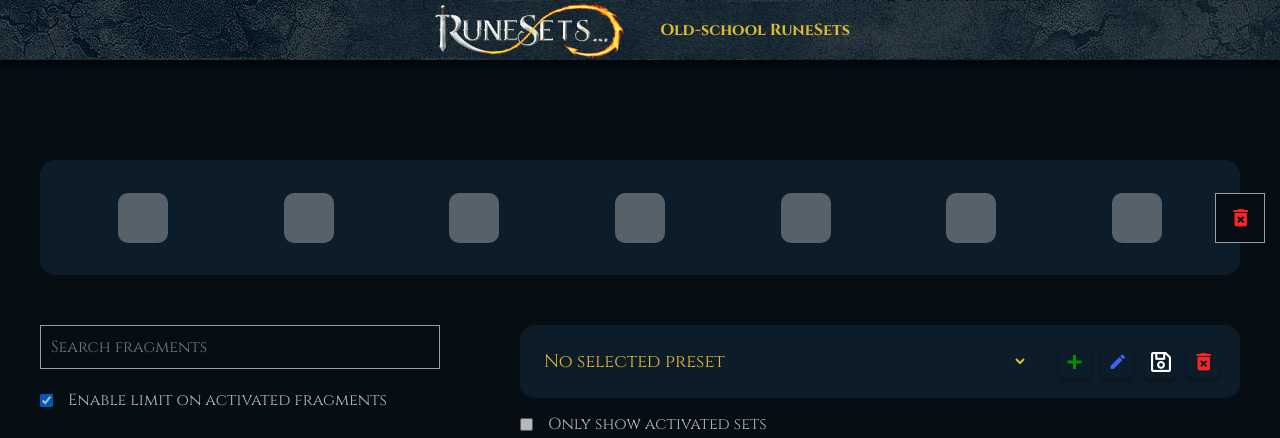
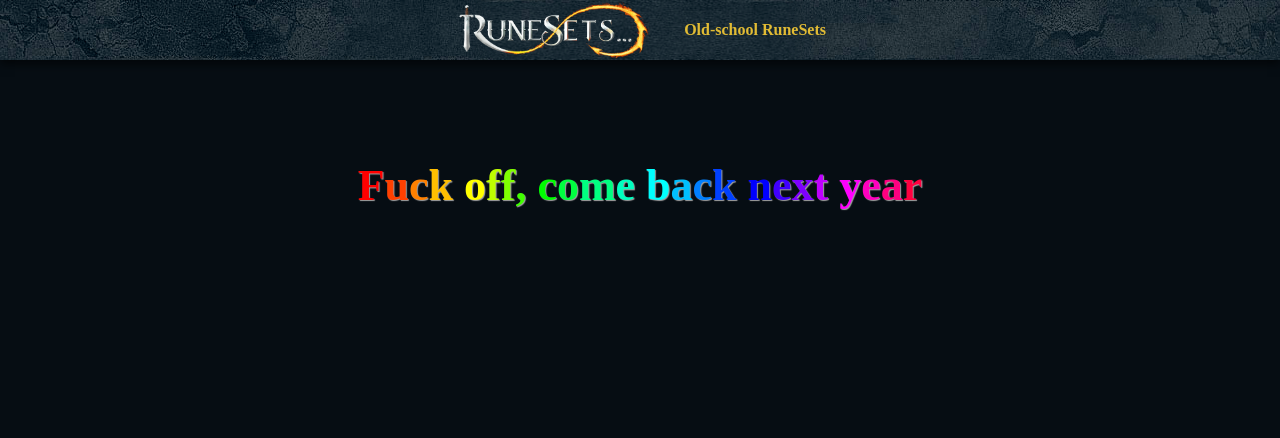
Before and after one commit to ThibaudLanglais/ShatteredRelicsHelper, a plain HTML site: page index.html in a window 1280 px wide. Shown: the top 438 px of the page. Drawn offline with nearby package versions, Linux system fonts and the light colour scheme.

Commit message:
Update index.html

```diff
--- a/index.html
+++ b/index.html
@@ -8,16 +8,18 @@
     <link rel="stylesheet" href="style.css" />
     <link rel="preconnect" href="https://fonts.googleapis.com" />
     <link rel="preconnect" href="https://fonts.gstatic.com" crossorigin />
-    <link
+    <!--<link
       href="https://fonts.googleapis.com/css2?family=Cinzel:wght@400;700&display=swap"
       rel="stylesheet"
     />
     <script defer src="https://unpkg.com/@popperjs/core@2"></script>
     <script defer src="https://unpkg.com/tippy.js@6"></script>
-    <script src="index.js" defer></script>
+    <script src="index.js" defer></script>-->
+    <link href="https://fonts.googleapis.com/css?family=Comic+Neue" rel="stylesheet">
+
   </head>
   <body>
-    <div class="popup-infos">
+    <!--<div class="popup-infos">
       <div class="inner">
         <div class="frag-info"></div>
         <div class="set-info">
@@ -36,7 +38,7 @@
         </div>
         <button class="close">Close</button>
       </div>
-    </div>
+    </div>-->
     <header>
       <div class="inner">
         <img src="new_logo.png" alt="Runesets logo" />
@@ -44,7 +46,7 @@
       </div>
     </header>
     <main>
-      <div class="state-container">
+     <!--<div class="state-container">
         <div class="set-state"></div>
         <button class="unselect-all">
           <img src="delete.png" alt="Unselect all fragments" />
@@ -92,8 +94,25 @@
           </div>
           <div class="sets-list"></div>
         </div>
-      </div>
+      </div>-->
+<div class="rainbow-text" style="text-align: center;">
+	<div class="rainbow-text" style="text-align: center;">
+	<span class="block-line"><span><span style="color:#ff0000;">F</span><span style="color:#ff4000;">u</span><span style="color:#ff8000;">c</span><span style="color:#ffbf00;">k&nbsp;</span></span><span><span style="color:#ffff00;">o</span><span style="color:#bfff00;">f</span><span style="color:#80ff00;">f</span><span style="color:#40ff00;">,&nbsp;</span></span><span><span style="color:#00ff00;">c</span><span style="color:#00ff40;">o</span><span style="color:#00ff80;">m</span><span style="color:#00ffbf;">e&nbsp;</span></span><span><span style="color:#00ffff;">b</span><span style="color:#00bfff;">a</span><span style="color:#007fff;">c</span><span style="color:#0040ff;">k&nbsp;</span></span><span><span style="color:#0000ff;">n</span><span style="color:#4000ff;">e</span><span style="color:#7f00ff;">x</span><span style="color:#bf00ff;">t&nbsp;</span></span><span><span style="color:#ff00ff;">y</span><span style="color:#ff00bf;">e</span><span style="color:#ff0080;">a</span><span style="color:#ff0040;">r</span></span></span>
+</div>
+</div>
     </main>
     <footer></footer>
   </body>
+<style>
+.rainbow-text {
+	font-family: 'Comic Neue', cursive;
+	font-weight: bold;
+	font-size: 44px;
+	text-shadow: #A3A3A3 1px 1px 1px;
+}
+.rainbow-text .block-line > span {
+	display: inline-block;
+}
+
+</style>
 </html>
```
